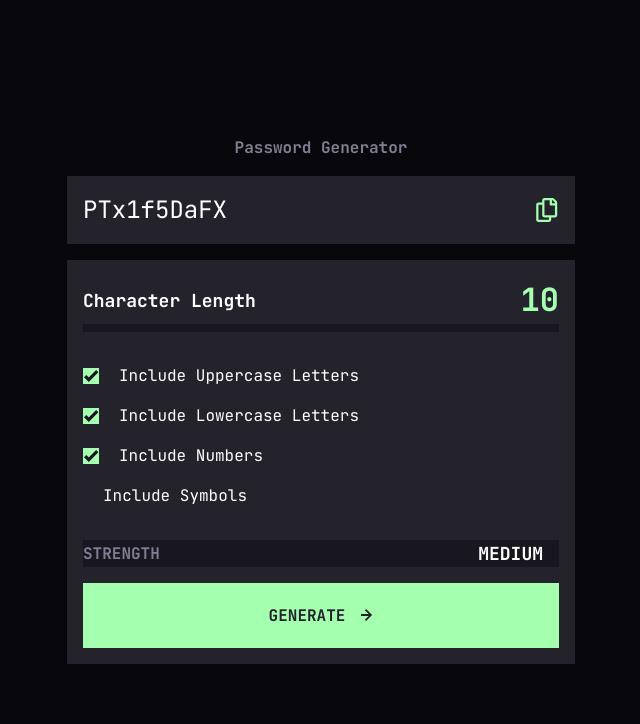
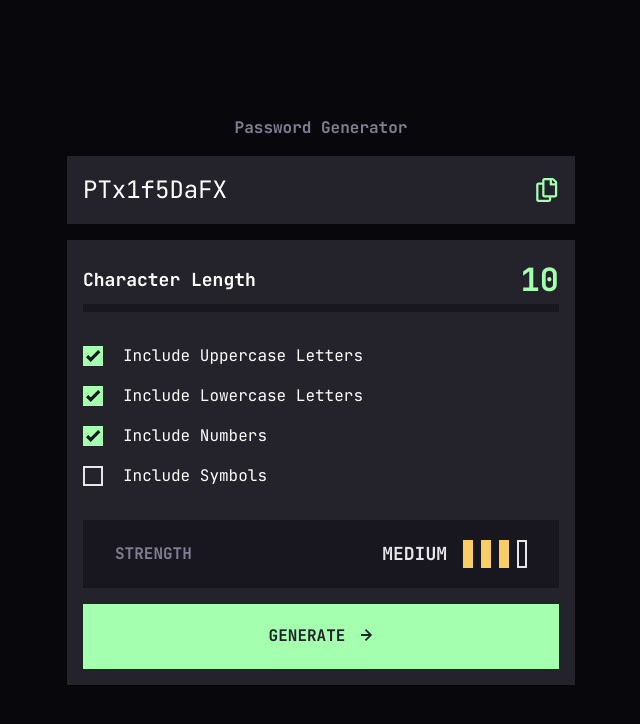
Before and after one commit to AlexisC73/password-generator, a Next.js app: page / in a window 1280 px wide. Shown: the top 724 px of the page, without its empty margins (319-959 px from the left). Built offline with nearby package versions, Linux system fonts and the light colour scheme.

Commit message:
fix tailwind

```diff
--- a/tailwind.config.ts
+++ b/tailwind.config.ts
@@ -4,7 +4,8 @@ const config: Config = {
   content: [
     './pages/**/*.{js,ts,jsx,tsx,mdx}',
     './components/**/*.{js,ts,jsx,tsx,mdx}',
-    './app/**/*.{js,ts,jsx,tsx,mdx}'
+    './app/**/*.{js,ts,jsx,tsx,mdx}',
+    './presentation/**/*.{js,ts,jsx,tsx,mdx}'
   ],
   theme: {
     extend: {
```
